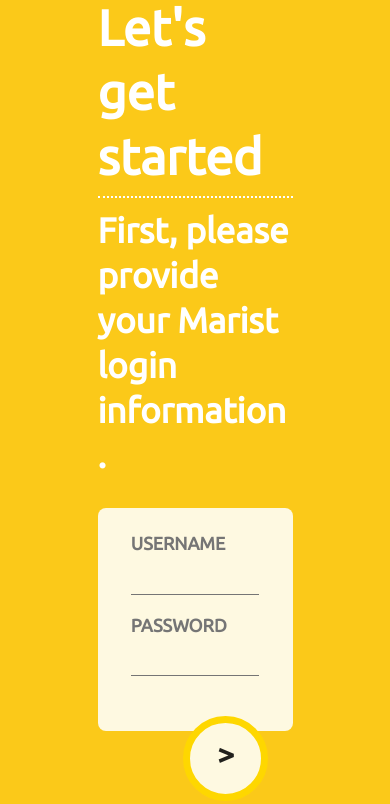
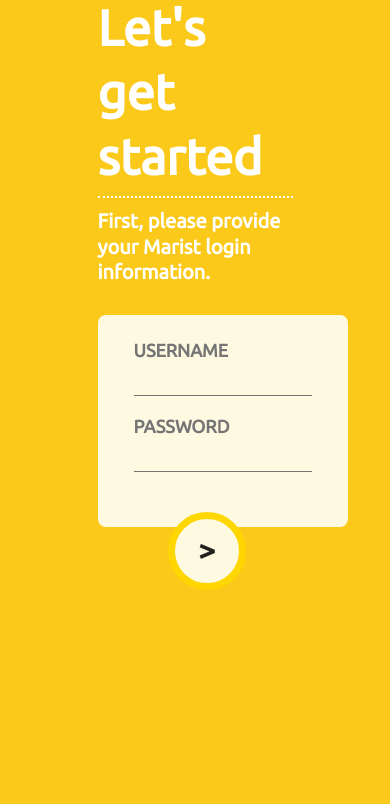
Before and after one commit to serenity-marist/serenity, a Flask app: template templates/login.html in a window 390 px wide. Shown: the part 130-934 px from the top of the page. Run offline with Flask 2, Linux system fonts and the light colour scheme; the template is opened without the code that fills it, so the values that code supplies are empty; some libraries are stand-ins or nearby versions.

Commit message:
login page, loadig page are all responsive, have to do the finalized dashboard responsiveness

```diff
--- a/static/css/style.css
+++ b/static/css/style.css
@@ -78,6 +78,7 @@ svg > g > g:last-child {
   padding: 15px;
   border-radius: 8px;
   font-family: 'Ubuntu', sans-serif;
+  min-width:250px;
 }
 
 .floating-input{
@@ -441,7 +442,7 @@ font-size:30px;
 /* MOBILE DESIGN */
 
 
-@media only screen and (max-width: 600px) {
+@media only screen and (max-width: 800px) {
   #main-logo{
     width:400px
   }
@@ -449,4 +450,27 @@ font-size:30px;
     font-size:20px;
   }
 
+  .circle-btn{
+    left:43%;
+    height:78px;
+    width:78px;
+  }
+  .content-login h2{
+    font-size:20px;
+  }
+
+  .floating-input input{
+    font-size:13px;
+  }
+  #load{
+    width:200px;
+  }
 }
+
+
+
+@media only screen and (min-width: 800px) and (max-width: 1250px) {
+  .circle-btn{
+    left:45%;
+  }
+}
--- a/templates/landing.html
+++ b/templates/landing.html
@@ -105,7 +105,7 @@
     <!-- START LOADER  -->
     <div class="loader">
       <div class="img-wrapper animated bounce infinite">
-        <img src="/static/img/loadingIcon.png" width="400px "/>
+        <img src="/static/img/loadingIcon.png" id="load" width="400px "/>
       </div>
         <p class="load-p"> <span style="color:white">Loading dashboard...</span> </p>
     </div>
```
